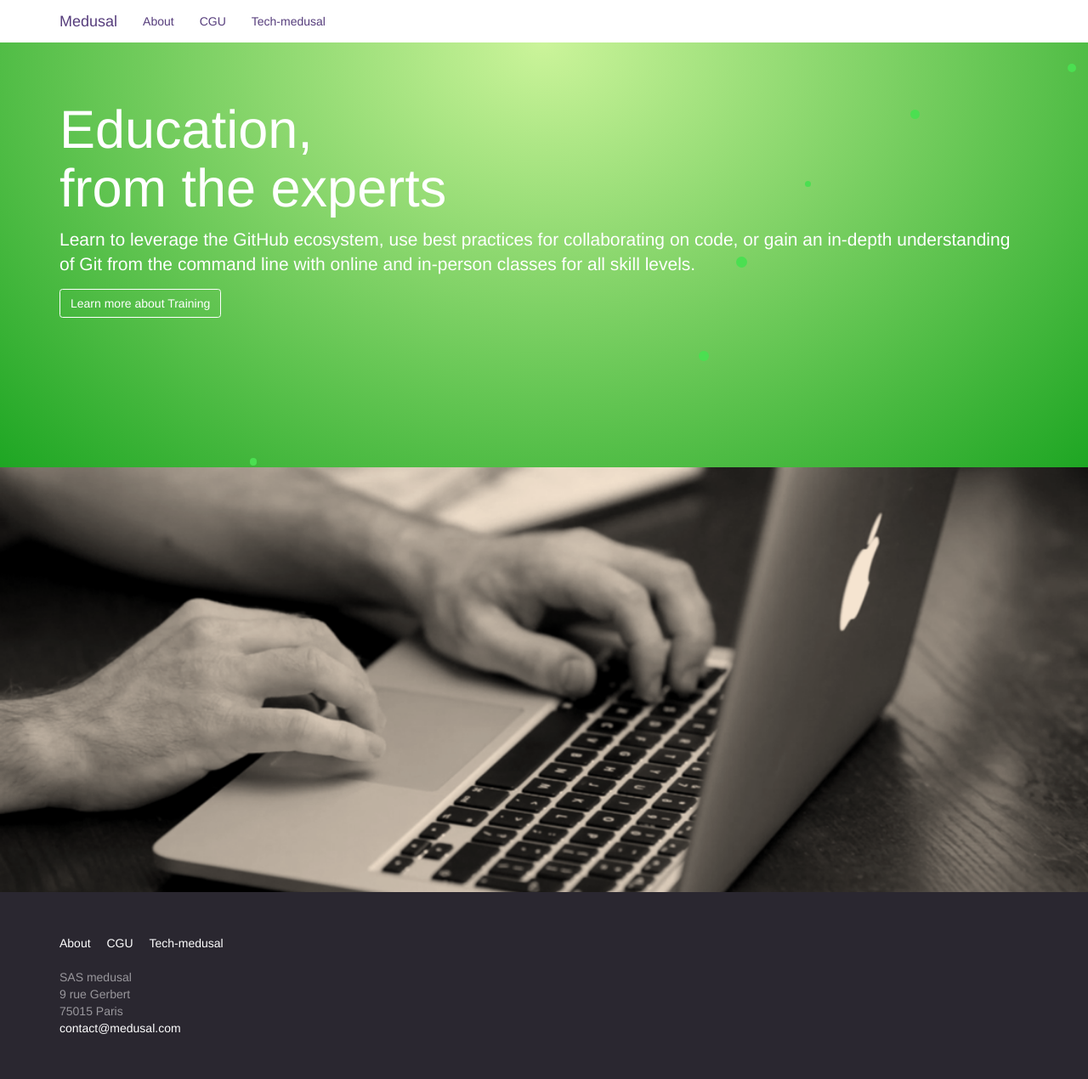
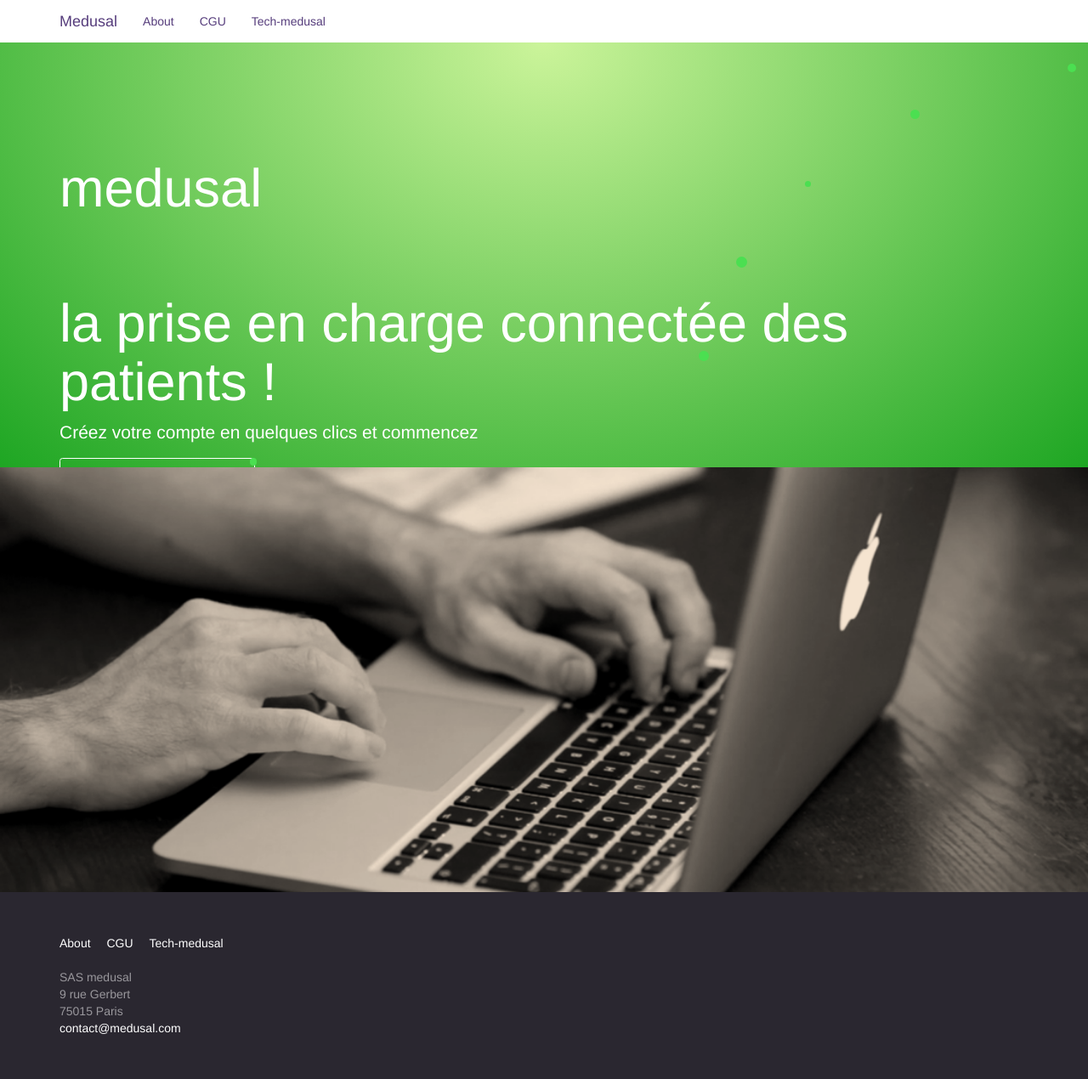
Before and after one commit to medusal/medusal.github.io, a Jekyll site: the page built from index.html, in a window 1280 px wide. Shown: the whole page at 85% size. Built offline with Jekyll 4.4.1, drawn with Linux system fonts in a browser that asks for light colours.

Commit message:
Update index.html

```diff
--- a/index.html
+++ b/index.html
@@ -5,11 +5,11 @@ layout: home
 <div class="home">
   <section class="green-light bubbles white jumbotron" style="height: 500px">
     <div class="container">
-      <h1 class="white">Education, <br/>
-        from the experts
+      <h1 class="white"><br>medusal<br/>
       </h1>
-      <p class="lead white">Learn to leverage the GitHub ecosystem, use best practices for collaborating on code, or gain an in-depth understanding of Git from the command line with online and in-person classes for all skill levels.</p>
-      <a href="/about" class="btn btn-outline-white">Learn more about Training</a>
+      <h1><br>la prise en charge connectée des patients !</br></h1>
+      <p class="lead white">Créez votre compte en quelques clics et commencez</p>
+      <a href="/about" class="btn btn-outline-white">Créez votre compte gratuitement</a>
     </div>
   </section>
   <section class="wallpaper-background" style="height: 500px">
```
